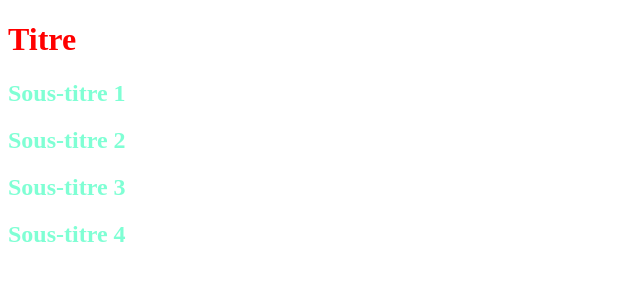
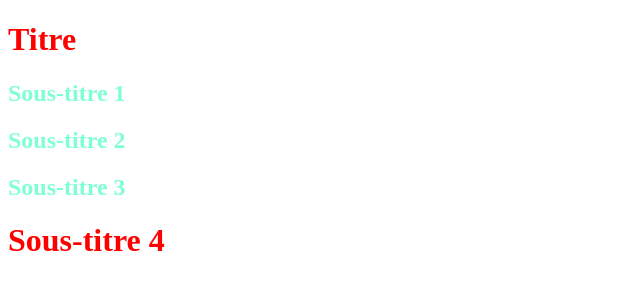
Before and after one commit to FakriSIFA/ExerciceSIFA-1, a plain HTML site: page index.html in a window 1280 px wide. Shown: the whole page, without its empty margins (0-640 px from the left). Drawn offline with Linux system fonts and the light colour scheme.

Commit message:
ajout de fichier test.html
mofif de index.htm

```diff
--- a/index.html
+++ b/index.html
@@ -14,7 +14,7 @@
         <h2>Sous-titre 1</h2>
         <h2>Sous-titre 2</h2>
         <h2>Sous-titre 3</h2>
-        <h2>Sous-titre 4</h2>
+        <h1>Sous-titre 4</h1>
 
     </body>
 </html>
```
